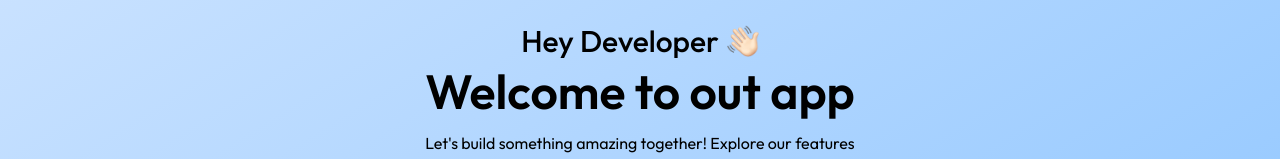
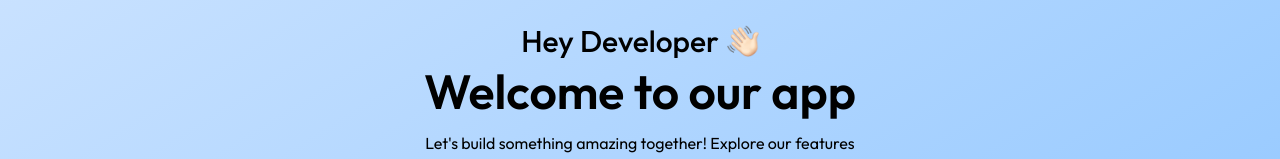
Before and after one commit to paulongf/auth-mern, a React (Vite) app in the folder client/: page / in a window 1280 px wide. Shown: the part 384-543 px from the top of the page. Built offline with nearby package versions, Linux system fonts and the light colour scheme; no server answers.

Commit message:
Fixing text

```diff
--- a/client/src/components/Header.jsx
+++ b/client/src/components/Header.jsx
@@ -20,7 +20,7 @@ const Header = () => {
         <img src={assets.hand_wave} className="w-8 aspect-square" alt="" />
       </h1>
       <h2 className="text-3xl sm:text-5xl font-semibold mb-4">
-        Welcome to out app
+        Welcome to our app
       </h2>
       <p className="mb-8 max-w-md">
         Let's build something amazing together! Explore our features and enjoy
```
Also changed, not shown: 2 other files (tests, documents, lock files or other folders).
